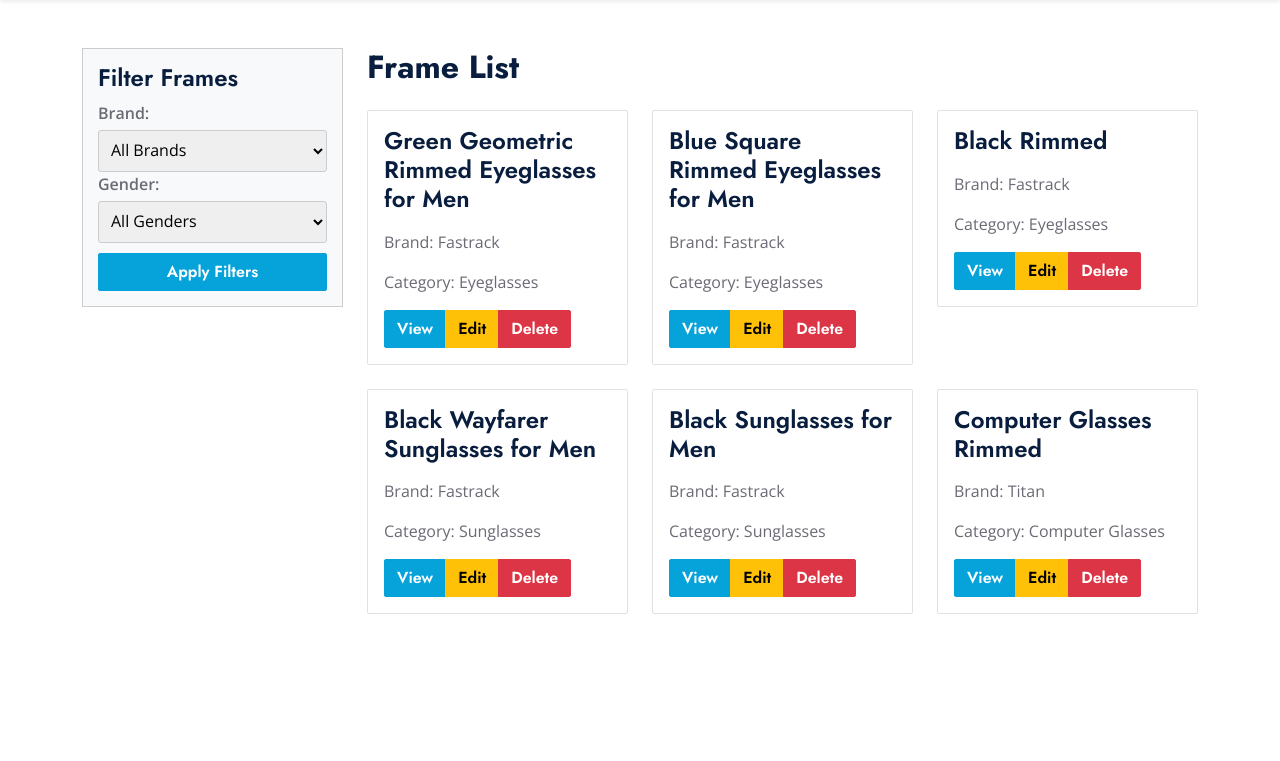
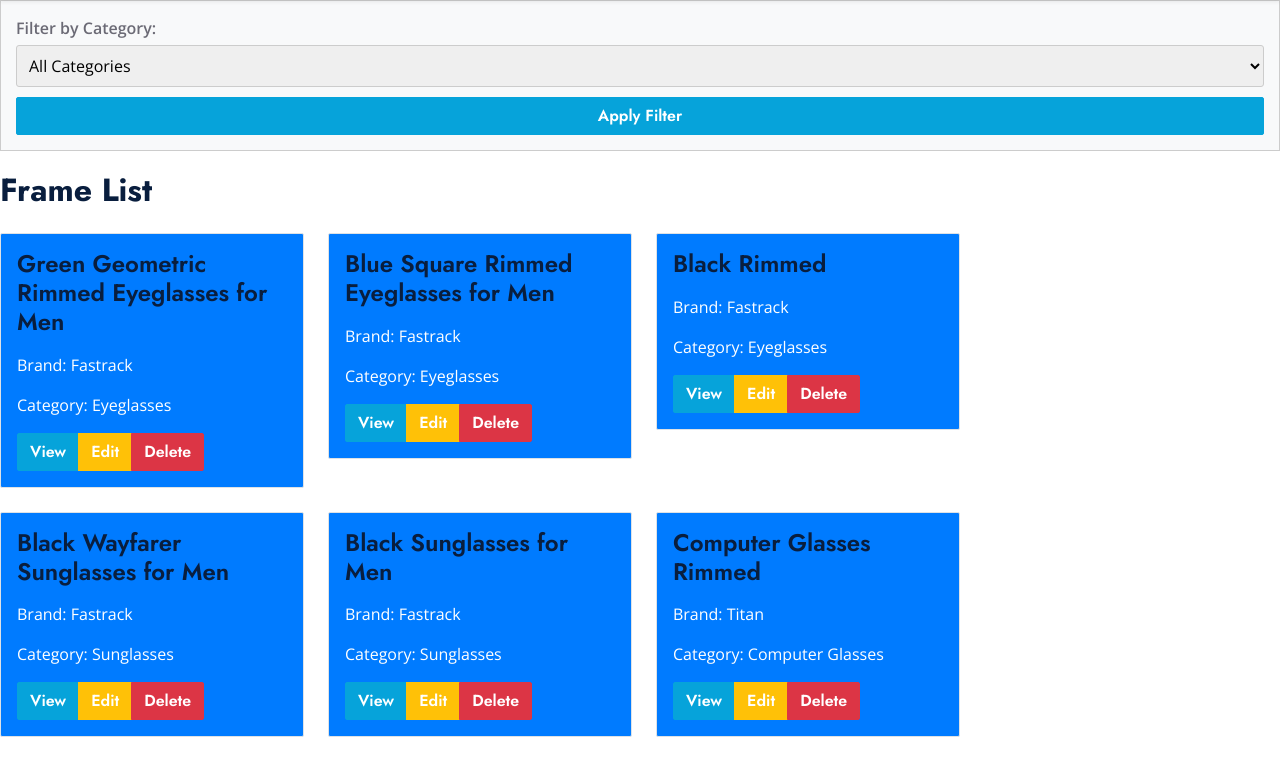
Before and after one commit to akkuajce/IrisGlow, a Django app: page /frame-list/ in a window 1280 px wide. Shown: the part 97-858 px from the top of the page. Before the commit the page ends 711 px from the top, so only its background shows below. Run offline with Django 4.2, Linux system fonts and the light colour scheme; data comes from the database, SQL or seed files in the repository; both versions use the stored data as it was after the commit; some libraries are stand-ins or nearby versions.

Commit message:
Filter in the view page

```diff
--- a/IrisGlow/template/frame_list.html
+++ b/IrisGlow/template/frame_list.html
@@ -52,30 +52,7 @@
         }
 
 
-        .filter-section {
-          border: 1px solid #ccc;
-          padding: 15px;
-          margin-bottom: 20px;
-          background-color: #f8f9fa;
-      }
 
-      .filter-section label {
-          display: block;
-          font-weight: bold;
-          margin-bottom: 5px;
-      }
-
-      .filter-section select {
-          width: 100%;
-          padding: 8px;
-          border: 1px solid #ccc;
-          border-radius: 3px;
-      }
-
-      .filter-btn {
-          margin-top: 10px;
-          width: 100%;
-      }
     </style>
 </head>
 
@@ -101,71 +78,106 @@
     </nav>
     <!-- Navbar End -->
 
-    {% block content %}
-    <div class="container mt-5">
-        <div class="row">
-            <!-- Filter Section -->
-            <div class="col-md-3">
-                <div class="filter-section">
-                    <h4>Filter Frames</h4>
-                    <form method="get">
-                        <!-- Add filters for each field -->
-                        <label for="brandFilter">Brand:</label>
-                        <select name="brand" id="brandFilter">
-                            <option value="">All Brands</option>
-                            {% for brand, brand_name in Frame.BRAND_CHOICES %}
-                                <option value="{{ brand }}">{{ brand_name }}</option>
-                            {% endfor %}
-                        </select>
 
 
+    {% block content %}
 
-                        <label for="genderFilter">Gender:</label>
-                        <select name="gender" id="genderFilter">
-                            <option value="">All Genders</option>
-                            {% for gender, gender_name in Frame.GENDER_CHOICES %}
-                                <option value="{{ gender }}">{{ gender_name }}</option>
-                            {% endfor %}
-                        </select>
-                        <button type="submit" class="btn btn-primary filter-btn">Apply Filters</button>
-                    </form>
+    <!-- Category Filter Section -->
+    <div class="filter-section">
+        <label for="categoryFilter">Filter by Category:</label>
+        <select id="categoryFilter">
+            <option value="">All Categories</option>
+            <option value="Eyeglasses">Eyeglasses</option>
+            <option value="Sunglasses">Sunglasses</option>
+            <option value="Computer Glasses">Computer Glasses</option>
+            <!-- Add more categories as needed -->
+        </select>
+        <button class="btn btn-primary filter-btn" onclick="filterFrames()">Apply Filter</button>
+    </div>
+
+    <!-- Frame List Section -->
+    <div class="col-md-9">
+        <h2 class="mb-4">Frame List</h2>
+        <div class="row">
+            {% for frame in frames %}
+            <div class="col-md-4 mb-4 frame-item" data-category="{{ frame.category }}">
+                <div class="frame-box p-3 border rounded">
+                    <h4 class="mb-3">{{ frame.name }}</h4>
+                    <p>Brand: {{ frame.brand_name }}</p>
+                    <p>Category: {{ frame.category }}</p>
+
+                    <div class="btn-group" role="group" aria-label="Frame Actions">
+                        <a href="{% url 'frame_detail' frame_id=frame.frame_id %}" class="btn btn-primary">View</a>
+                        <a href="{% url 'edit_frame' frame_id=frame.frame_id %}" class="btn btn-warning">Edit</a>
+                        <a href="{% url 'delete_frame' frame_id=frame.frame_id %}" class="btn btn-danger">Delete</a>
+                    </div>
                 </div>
             </div>
-
-            <!-- Frame List Section -->
-            <div class="col-md-9">
-                <h2 class="mb-4">Frame List</h2>
-                <div class="row">
-                    {% for frame in frames %}
-                        <div class="col-md-4 mb-4">
-                            <div class="frame-box p-3 border rounded">
-                                <h4 class="mb-3">{{ frame.name }}</h4>
-                                <p>Brand: {{ frame.brand_name }}</p>
-                                <p>Category: {{ frame.category }}</p>
-
-                                <div class="btn-group" role="group" aria-label="Frame Actions">
-                                    <a href="{% url 'frame_detail' frame_id=frame.frame_id %}" class="btn btn-primary">View</a>
-                                    <a href="{% url 'edit_frame' frame_id=frame.frame_id %}" class="btn btn-warning">Edit</a>
-                                    <a href="{% url 'delete_frame' frame_id=frame.frame_id %}" class="btn btn-danger">Delete</a>
-                                </div>
-                            </div>
-                        </div>
-                    {% endfor %}
-                </div>
-            </div>
+            {% endfor %}
         </div>
     </div>
+
+    <!-- Additional CSS for styling -->
+    <style>
+        .frame-box {
+            background-color: #007bff;
+            color: #fff;
+        }
+
+        .btn-group a {
+            color: #fff;
+        }
+
+        .filter-section {
+            border: 1px solid #ccc;
+            padding: 15px;
+            margin-bottom: 20px;
+            background-color: #f8f9fa;
+        }
+
+        .filter-section label {
+            display: block;
+            font-weight: bold;
+            margin-bottom: 5px;
+        }
+
+        .filter-section select {
+            width: 100%;
+            padding: 8px;
+            border: 1px solid #ccc;
+            border-radius: 3px;
+        }
+
+        .filter-btn {
+            margin-top: 10px;
+            width: 100%;
+        }
+    </style>
+
+    <!-- JavaScript to handle category filtering -->
+    <script>
+        function filterFrames() {
+            var selectedCategory = document.getElementById("categoryFilter").value;
+
+            // Hide all frame items
+            var frameItems = document.getElementsByClassName("frame-item");
+            for (var i = 0; i < frameItems.length; i++) {
+                frameItems[i].style.display = "none";
+            }
+
+            // Show only the selected category frames
+            if (selectedCategory) {
+                var selectedCategoryFrames = document.querySelectorAll('.frame-item[data-category="' + selectedCategory + '"]');
+                for (var j = 0; j < selectedCategoryFrames.length; j++) {
+                    selectedCategoryFrames[j].style.display = "block";
+                }
+            } else {
+                // If no category selected, show all frames
+                for (var k = 0; k < frameItems.length; k++) {
+                    frameItems[k].style.display = "block";
+                }
+            }
+        }
+    </script>
+
     {% endblock %}
-
-    {% comment %} <!-- Additional CSS for styling -->
-    <style>
-      .frame-box {
-        background-color: #007bff;
-        color: #fff;
-      }
-
-      .btn-group a {
-        color: #fff;
-      }
-    </style>
-  {% endblock %} {% endcomment %}
```
Also changed, not shown: IrisGlow/db.sqlite3, IrisGlow/frame_images/1.jpg (added), IrisGlow/frame_images/4_PpDHWfE.jpg (added), IrisGlow/frame_images/5_a5w96xR.jpg (added), IrisGlow/frame_images/5_wPut58l.jpg (added), IrisGlow/frame_thumbnails/2.jpg (added).
